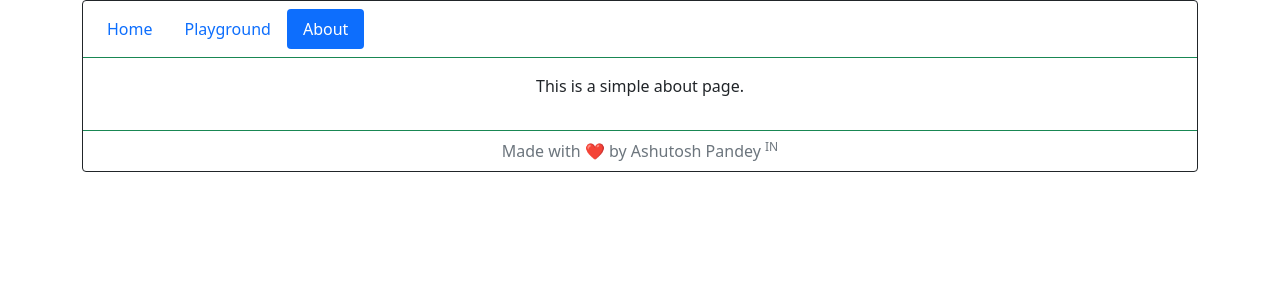
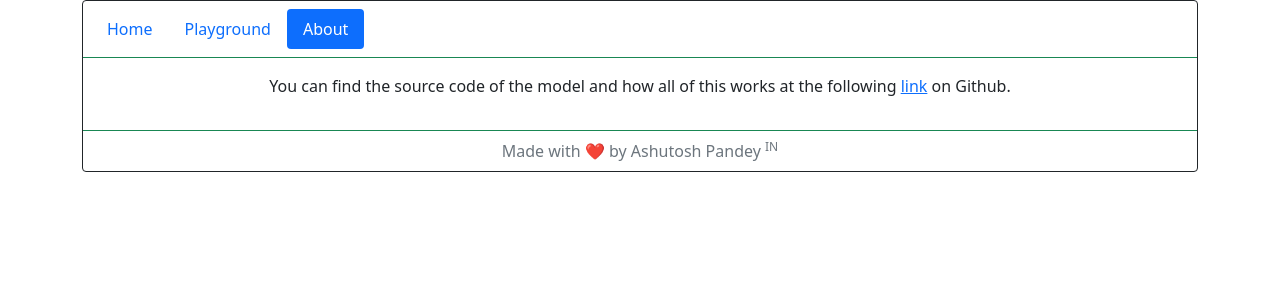
Before and after one commit to treaknite/Car-Damage-Detection, a Flask app: page /about in a window 1280 px wide. Shown: the top 300 px of the page. Run offline with Flask 2, Linux system fonts and the light colour scheme.

Commit message:
minor change in about.html

```diff
--- a/templates/about.html
+++ b/templates/about.html
@@ -26,7 +26,8 @@
                       </div>
                     <div class="card-body">
                         <p>
-                            This is a simple about page.
+                            You can find the source code of the model and how all of this works at the following
+                            <a href="https://github.com/treaknite/Car-Damage-Detection/wiki" class="wiki-page" target="_blank">link</a> on Github.
                         </p>
                     </div>
                     <div class="card-footer text-muted bg-transparent border-success">
```
Also changed, not shown: templates/playground.html (line endings or trailing spaces).
